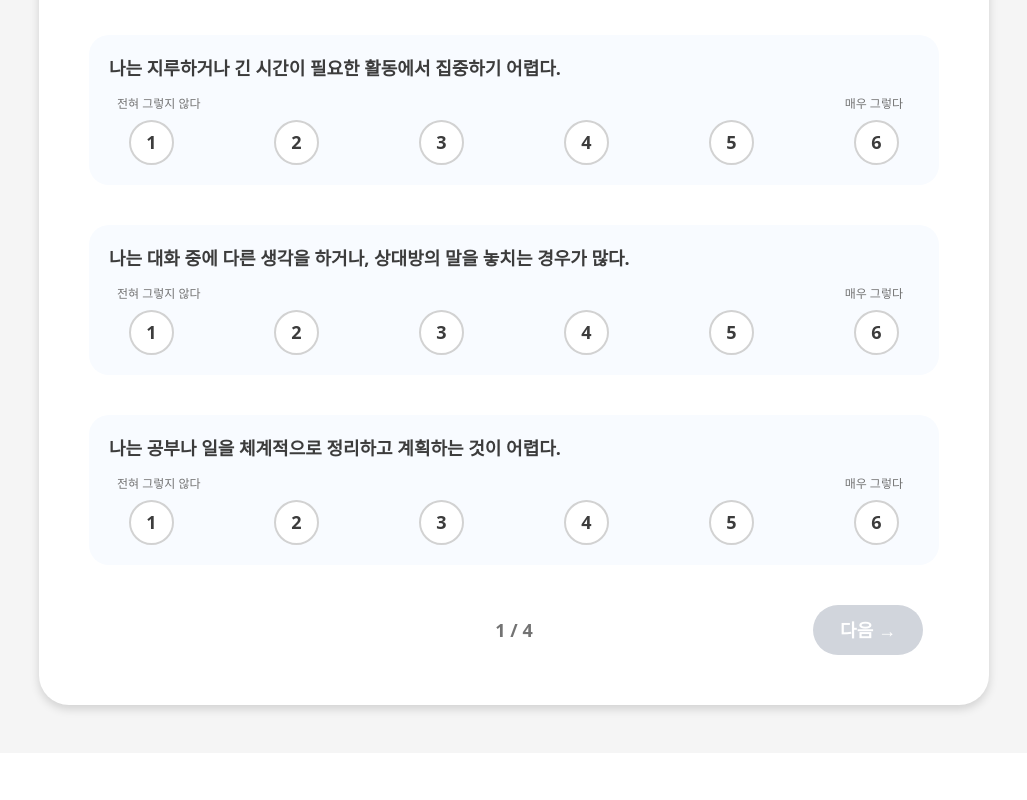
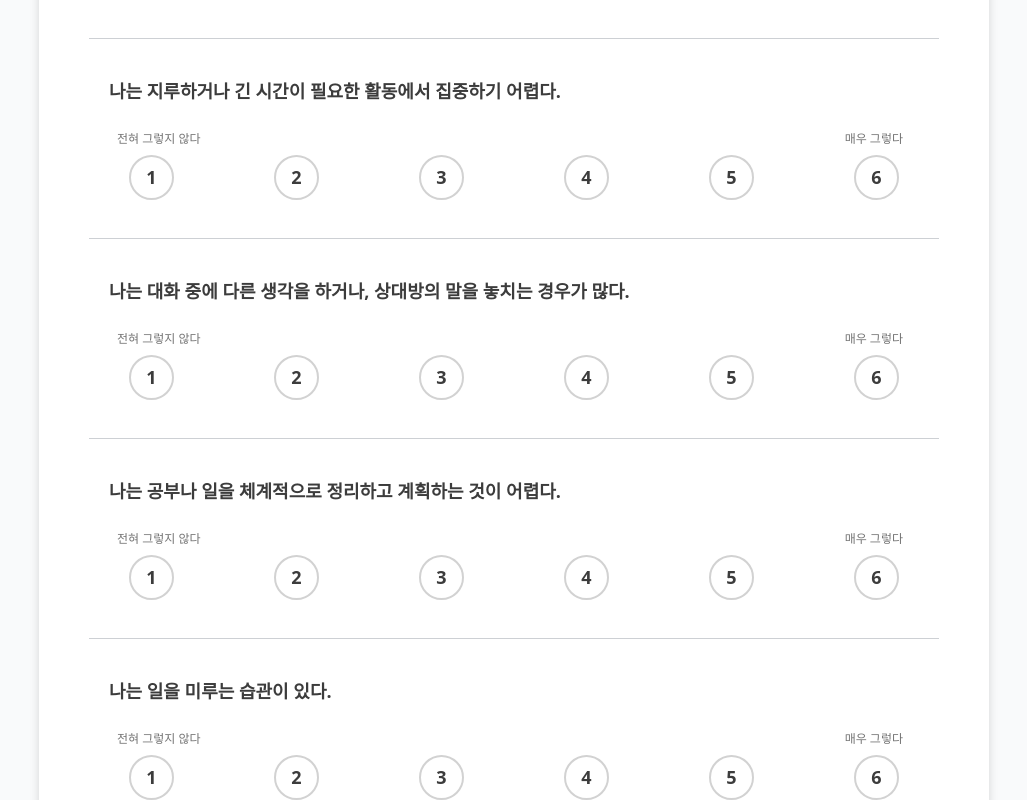
Before and after one commit to capstone-Nexus/ACTS_front, a Next.js app: page /survey in a window 1280 px wide. Shown: the part 840-1640 px from the top of the page, without its empty margins (126-1153 px from the left). Before the commit the page ends 1593 px from the top, so only its background shows below. Built offline with nearby package versions, Linux system fonts and the light colour scheme.

Commit message:
설문 페이지 수정

```diff
--- a/app/globals.css
+++ b/app/globals.css
@@ -5,26 +5,23 @@
 }
 
 ::-webkit-scrollbar {
-  width: 0px;
-  background: transparent;
-}
-
-::-webkit-scrollbar {
   width: 6px;
 }
 
 ::-webkit-scrollbar-track {
-  background: #f1f1f1;
+  background: transparent;
 }
 
 ::-webkit-scrollbar-thumb {
-  background: #c1c1c1;
-  border-radius: 3px;
+  background-color: rgba(100, 100, 100, 0.5);
+  border-radius: 10px;
 }
 
-::-webkit-scrollbar-thumb:hover {
-  background: #a8a8a8;
+* {
+  scrollbar-width: thin;
+  scrollbar-color: rgba(100, 100, 100, 0.5) transparent;
 }
+
 
 html, body {
   overscroll-behavior: none;
--- a/app/page.tsx
+++ b/app/page.tsx
@@ -144,7 +144,6 @@ export default function Home() {
           <Image src={Right} alt="right" className="w-[35px]" />
         </div>
       </div>
-
       <Footer />
     </>
   );
--- a/app/register/page.tsx
+++ b/app/register/page.tsx
@@ -143,11 +143,8 @@ export default function RegisterPage() {
 
   return (
     <div
-      className="flex flex-col items-center justify-center min-h-screen"
-      style={{
-        background: 'linear-gradient(rgba(89,192,238,1), rgba(78,89,244,1))',
-      }}
-    >
+      className="flex flex-col items-center justify-center min-h-screen bg-[#F9FAFB]  0"
+      >
       <div className="mt-[190px] bg-white shadow-lg rounded-4xl p-8 w-[500px] h-auto mb-[110px]">
         <Image
           src={logo}
--- a/app/signin/page.tsx
+++ b/app/signin/page.tsx
@@ -64,8 +64,7 @@ export default function SignInPage() {
 
   return (
     <div
-      className="flex flex-col items-center justify-center min-h-screen"
-      style={{ background: 'linear-gradient(rgba(89,192,238,1), rgba(78,89,244,1))' }}
+      className="flex flex-col items-center justify-center min-h-screen bg-[#F9FAFB]"
     >
       <div className="mt-[188px] bg-white shadow-lg rounded-4xl p-8 w-[500px] h-auto mb-[110px]">
         <Image src={logo} alt="Logo" width={180} height={120} className="mx-auto mt-5 mb-4" />
--- a/app/survey/page.tsx
+++ b/app/survey/page.tsx
@@ -1,6 +1,6 @@
 'use client';
 
-import { useState, useEffect } from 'react';
+import { useState } from 'react';
 import { useRouter } from 'next/navigation';
 import SurveyCard from '@/components/SurveyCard';
 
@@ -8,32 +8,23 @@ const surveyQuestions = ['나는 세심한 것에 주의를 기울이지 못해
 
 export default function Survey() {
   const [answers, setAnswers] = useState<(number | null)[]>(Array(surveyQuestions.length).fill(null));
-  const [currentPage, setCurrentPage] = useState(1);
   const router = useRouter();
 
-  const questionsPerPage = 5;
-  const totalPages = Math.ceil(surveyQuestions.length / questionsPerPage);
-
-  const startIndex = (currentPage - 1) * questionsPerPage;
-  const endIndex = startIndex + questionsPerPage;
-  const currentQuestions = surveyQuestions.slice(startIndex, endIndex);
-
-  const allAnswered = currentQuestions.every((_, idx) => answers[startIndex + idx] !== null);
-
+  //문항 선택 로직
   const handleAnswer = (index: number, value: number) => {
     const newAnswers = [...answers];
     newAnswers[index] = value;
     setAnswers(newAnswers);
+
+    //스크롤
+    window.scrollBy({ top: 200, behavior: 'smooth' });
   };
 
+  const allAnswered = answers.every(a => a !== null);
   const progress = (answers.filter(a => a !== null).length / surveyQuestions.length) * 100;
 
-  useEffect(() => {
-    window.scrollTo({ top: 0, behavior: 'smooth' });
-  }, [currentPage]);
-
   return (
-    <div className="w-full min-h-screen bg-[#F5F5F5] flex flex-col items-center py-12">
+    <div className="w-full min-h-screen bg-[#F9FAFB] flex flex-col items-center py-12">
       {/* 헤더 */}
       <div className="w-[950px] h-[180px] bg-white mt-[100px] rounded-[30px] flex flex-col items-center justify-center gap-3 shadow-[0_4px_10px_rgba(0,0,0,0.15)]">
         <p className="text-[32px] font-bold bg-gradient-to-r from-[#59C0EE] to-[#4E59F4] bg-clip-text text-transparent">ADHD 자가진단 설문</p>
@@ -44,33 +35,26 @@ export default function Survey() {
       </div>
 
       {/* 본문 */}
-      <div className="w-[950px] min-h-[600px] bg-white rounded-[30px] mt-[35px] shadow-[0_4px_10px_rgba(0,0,0,0.15)] flex flex-col items-center p-[50px]">
-        <p className="text-[28px] font-bold self-start">🎯 집중력 체크</p>
+      <div className="w-[950px] bg-white rounded-[30px] mt-[35px] shadow-[0_4px_10px_rgba(0,0,0,0.15)] flex flex-col items-center p-[50px]">
+        <p className="text-[28px] font-bold self-start mb-6">🎯 집중력 체크</p>
 
-        {currentQuestions.map((question, index) => (
-          <SurveyCard key={startIndex + index} title={question} selected={answers[startIndex + index] ?? undefined} onSelect={value => handleAnswer(startIndex + index, value)} />
+        {surveyQuestions.map((question, index) => (
+          <div key={index} className="w-full">
+            <SurveyCard title={question} selected={answers[index] ?? undefined} onSelect={value => handleAnswer(index, value)} />
+          </div>
         ))}
 
-        {/* 페이지 네비게이션 */}
-        <div className="w-full h-[50px] mt-[40px] flex items-center px-4 relative">
-          <p className="absolute left-1/2 -translate-x-1/2 text-[18px] font-semibold text-[#737373]">
-            {currentPage} / {totalPages}
-          </p>
-          {currentPage < totalPages ? (
-            <div onClick={() => allAnswered && setCurrentPage(prev => prev + 1)} className={`ml-auto w-[110px] h-[50px] flex items-center justify-center rounded-[60px] duration-200 ${allAnswered ? 'bg-[#4A8AEE] cursor-pointer hover:bg-[#4077CE]' : 'bg-gray-300 cursor-not-allowed'}`}>
-              <p className="text-[18px] font-semibold text-white">다음 →</p>
-            </div>
-          ) : (
+        {/* 제출 버튼 */}
         <div
-              className="ml-auto w-[110px] h-[50px] flex items-center justify-center rounded-[60px] bg-green-500 cursor-pointer hover:bg-green-600 duration-200"
+          className={`w-[150px] h-[55px] mt-[50px] flex items-center justify-center rounded-[60px] text-white text-[18px] font-semibold transition-all duration-200 ${allAnswered ? 'bg-[#4A8AEE] cursor-pointer hover:bg-[#4077CE]' : 'bg-gray-300 cursor-not-allowed'}`}
           onClick={() => {
+            if (allAnswered) {
               console.log('설문 완료!', answers);
               router.push('/test');
+            }
           }}
         >
-              <p className="text-[18px] font-semibold text-white">제출</p>
-            </div>
-          )}
+          제출
         </div>
       </div>
     </div>
--- a/app/test/page.tsx
+++ b/app/test/page.tsx
@@ -50,7 +50,7 @@ export default function Test() {
           </div>
         ))}
       </div>
-      <div className="w-[990px] h-[100px] bg-[#FFFBEB] border-1 border-[#FEF3C7] rounded-[10px] mt-[70px] flex flex-col justify-center p-8 gap-[5px]">
+      <div className="w-auto h-[100px] bg-[#FFFBEB] border-1 border-[#FEF3C7] rounded-[10px] mt-[70px] flex flex-col justify-center p-8 gap-[5px]">
         <p className="text-[14px] text-[#78350F] font-semibold">💡 안내사항</p>
         <li className="ml-6 text-[14px] text-[#78350F] font-medium">이 검사는 테스트 진행 중 웹캠을 통해 자세나 움직임(예: 목 기울임, 자리이탈 등)을 인식합니다.<br/>영상은 화면에 표시되지 않으며, 검사 분석용으로만 사용됩니다. 영상 촬영이 부담스러우신 경우 검사를 진행하지 않으셔도 됩니다.</li>
       </div>
--- a/components/SurveyCard.tsx
+++ b/components/SurveyCard.tsx
@@ -17,9 +17,9 @@ export default function SurveyCard({ title, selected, onSelect }: SurveyCardProp
   };
 
   return (
-    <div className="w-full h-[150px] bg-[#F8FBFF] rounded-[20px] flex flex-col items-center justify-between p-[20px] mt-[40px]">
+    <div className="w-full h-[200px] border-b border-[#CDD0D4] flex flex-col items-center justify-center p-[20px]">
       <p className="self-start text-[18px] font-semibold text-[#3C3C3C]">{title}</p>
-      <div className="w-full h-[70px] flex flex-col items-center justify-between">
+      <div className="w-full h-[70px] flex flex-col items-center justify-between mt-[25px]">
         <div className="w-full h-[15px] flex justify-between">
           <p className="text-[12px] text-[#737373] font-medium ml-2">전혀 그렇지 않다</p>
           <p className="text-[12px] text-[#737373] font-medium mr-4">매우 그렇다</p>
@@ -30,7 +30,7 @@ export default function SurveyCard({ title, selected, onSelect }: SurveyCardProp
               key={num}
               onClick={() => handleSelect(num)}
               className={`w-[45px] h-[45px] rounded-[60px] border-2 flex items-center justify-center cursor-pointer hover:scale-105 transition duration-300
-              ${selected === num ? 'border-none bg-gradient-to-r from-[#59C0EE] to-[#4E59F4]' : 'border-[#D2D2D2] bg-white'}`}
+              ${selected === num ? 'border-none bg-[#4A8AEE]' : 'border-[#D2D2D2] bg-white'}`}
             >
               <p className={`text-[18px] font-bold ${selected === num ? 'text-white' : 'text-[#3C3C3C]'}`}>{num}</p>
             </div>
```
Also changed, not shown: app/mypage/page.tsx (line endings or trailing spaces). Lines whose indentation alone changed are shown as unchanged.
